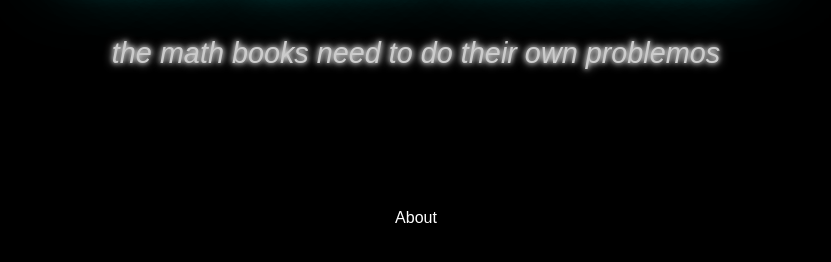
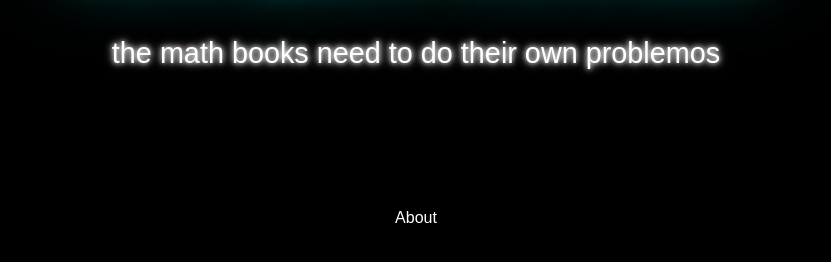
Before and after one commit to xenotesting/xeno-player-v2, a plain HTML site: page index.html in a window 1280 px wide. Shown: the part 160-422 px from the top of the page, without its empty margins (224-1055 px from the left). Drawn offline with Linux system fonts and the light colour scheme.

Commit message:
Update index.html

```diff
--- a/index.html
+++ b/index.html
@@ -39,11 +39,11 @@
   /* Quote styling in Arial with white glow */
   #quote {
     font-family: Arial, sans-serif;
-    font-style: italic;
+    font-style: bold;
     font-size: 1.8rem;
     max-width: 700px;
     margin: 0 auto 60px auto;
-    color: #ccc;
+    color: #fff;
     text-shadow:
       0 0 5px #fff,
       0 0 10px #fff;
```
